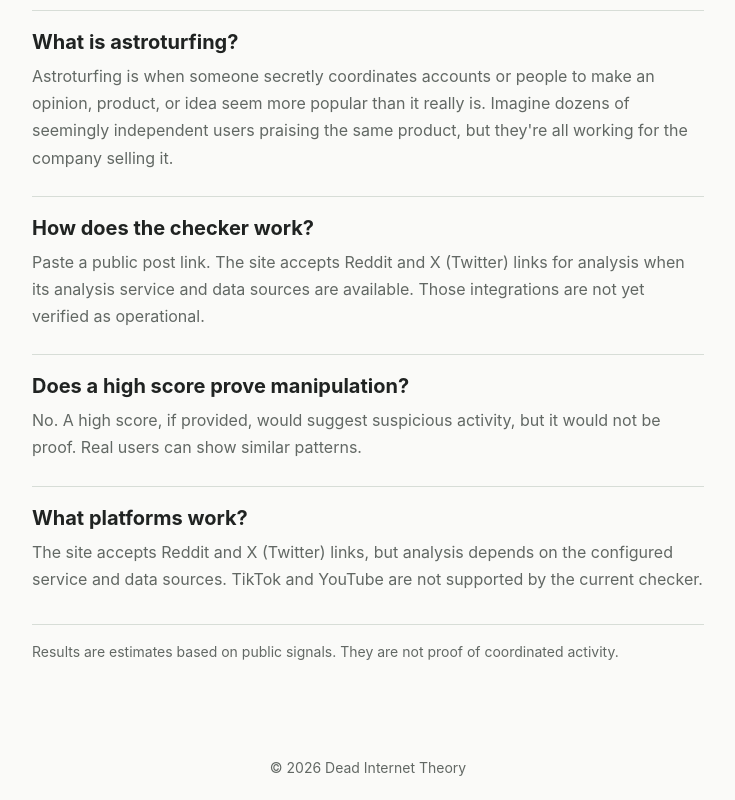
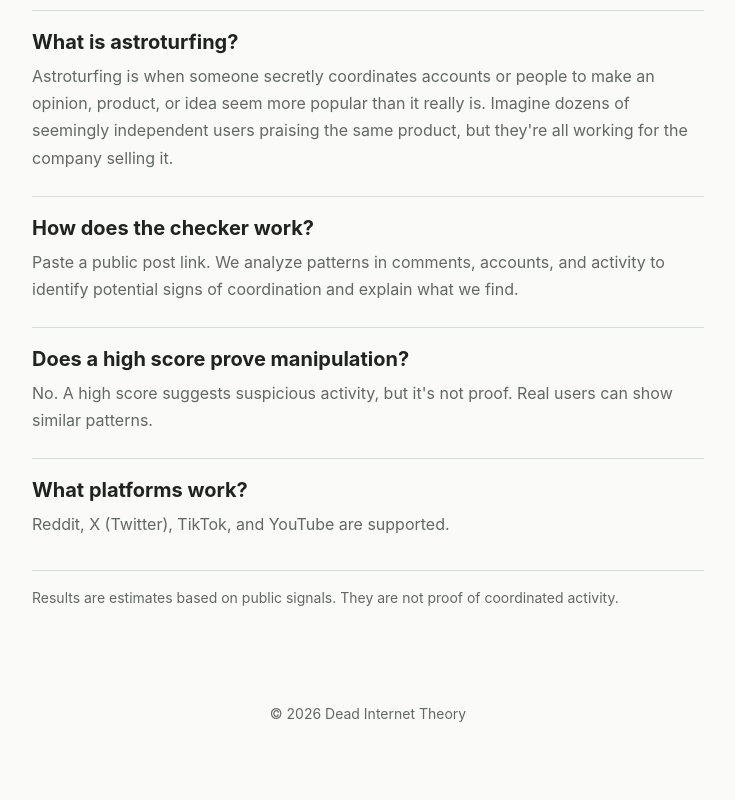
Before and after one commit to deadinternettheory-calhacks/dead-internet-theory, a React (Vite) app in the folder web/: page / in a window 1280 px wide. Shown: the part 1095-1895 px from the top of the page, without its empty margins (272-1007 px from the left). After the commit the page ends 1840 px from the top, so only its background shows below. Built offline with nearby package versions, Linux system fonts and the light colour scheme; no server answers.

Commit message:
fix(web): update how it works page

```diff
--- a/web/src/pages/AboutPage.tsx
+++ b/web/src/pages/AboutPage.tsx
@@ -11,15 +11,15 @@ export function AboutPage() {
     </section>
     <section className="about-section">
       <h3>How does the checker work?</h3>
-      <p>Paste a public post link. The site accepts Reddit and X (Twitter) links for analysis when its analysis service and data sources are available. Those integrations are not yet verified as operational.</p>
+      <p>Paste a public post link. We analyze patterns in comments, accounts, and activity to identify potential signs of coordination and explain what we find.</p>
     </section>
     <section className="about-section">
       <h3>Does a high score prove manipulation?</h3>
-      <p>No. A high score, if provided, would suggest suspicious activity, but it would not be proof. Real users can show similar patterns.</p>
+      <p>No. A high score suggests suspicious activity, but it's not proof. Real users can show similar patterns.</p>
     </section>
     <section className="about-section">
       <h3>What platforms work?</h3>
-      <p>The site accepts Reddit and X (Twitter) links, but analysis depends on the configured service and data sources. TikTok and YouTube are not supported by the current checker.</p>
+      <p>Reddit, X (Twitter), TikTok, and YouTube are supported.</p>
     </section>
     <p className="about-disclaimer">Results are estimates based on public signals. They are not proof of coordinated activity.</p>
   </section>;
```
Also changed, not shown: 1 other file (tests, documents, lock files or other folders).
